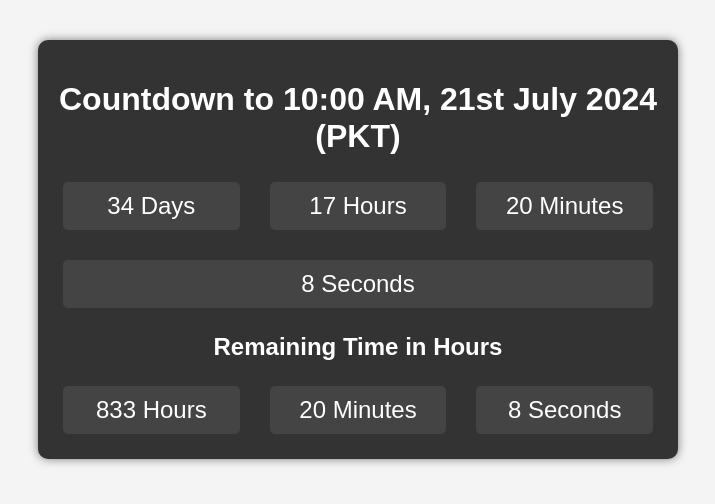
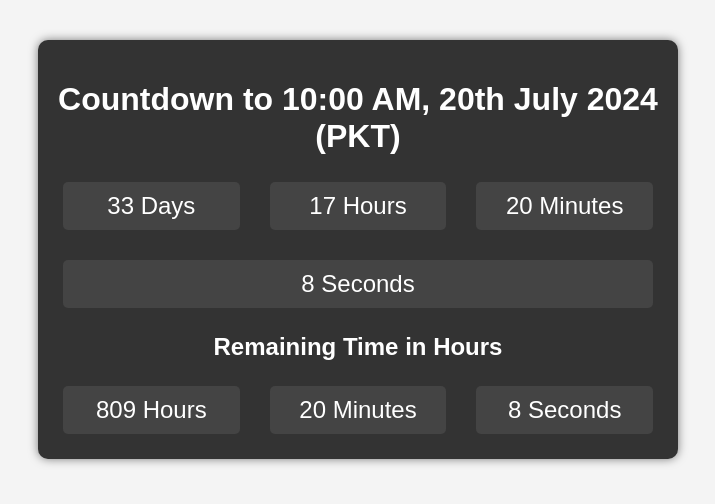
Before and after one commit to Ahmad-Mahboob/Exam_Ending, a plain HTML site: page index.html in a window 1280 px wide. Shown: the whole page, without its empty margins (282-997 px from the left). Drawn offline with Linux system fonts and the light colour scheme.

Commit message:
Update index.html
Adding 20th July as counter time

```diff
--- a/index.html
+++ b/index.html
@@ -63,7 +63,7 @@
 </head>
 <body>
     <div id="timer">
-        <h1>Countdown to 10:00 AM, 21st July 2024 (PKT)</h1>
+        <h1>Countdown to 10:00 AM, 20th July 2024 (PKT)</h1>
         <div id="countdown">
             <div><span id="days"></span> Days</div>
             <div><span id="hours"></span> Hours</div>
@@ -77,18 +77,9 @@
             <div><span id="hours-seconds"></span> Seconds</div>
         </div>
     </div>
-    <!-- <div id="experiment">
-        <h1>Welcome</h1>
-        <p>1-Light a candle. Hold the burning candle over the centre of a bowl. Let the hot wax drip onto the centre of the bowl.</p>
-        <p>2-Place the burning candle on the hot wax in the middle of the bowl. Hold the candle in place for a short time. The candle will stick to the wax in the bowl.</p>
-        <p>3-Take a jug of water. Pour some water carefully into the bowl.</p>
-        <p>4-Place a glass jar over the burning candle. Let the glass rest on the bottom of the bowl.</p>
-        <p>5-Watch the candle, the flame will go out.</p>
-        <p>6-When the flame goes out, the water level inside the glass jar rises. The water is taking the place of the air that the candle has burnt.</p>
-    </div> -->
     <script>
         // Set the date we're counting down to
-        var countDownDate = new Date("July 21, 2024 10:00:00").getTime();
+        var countDownDate = new Date("July 20, 2024 10:00:00").getTime();
 
         // Update the count down every 1 second
         var x = setInterval(function() {
```
